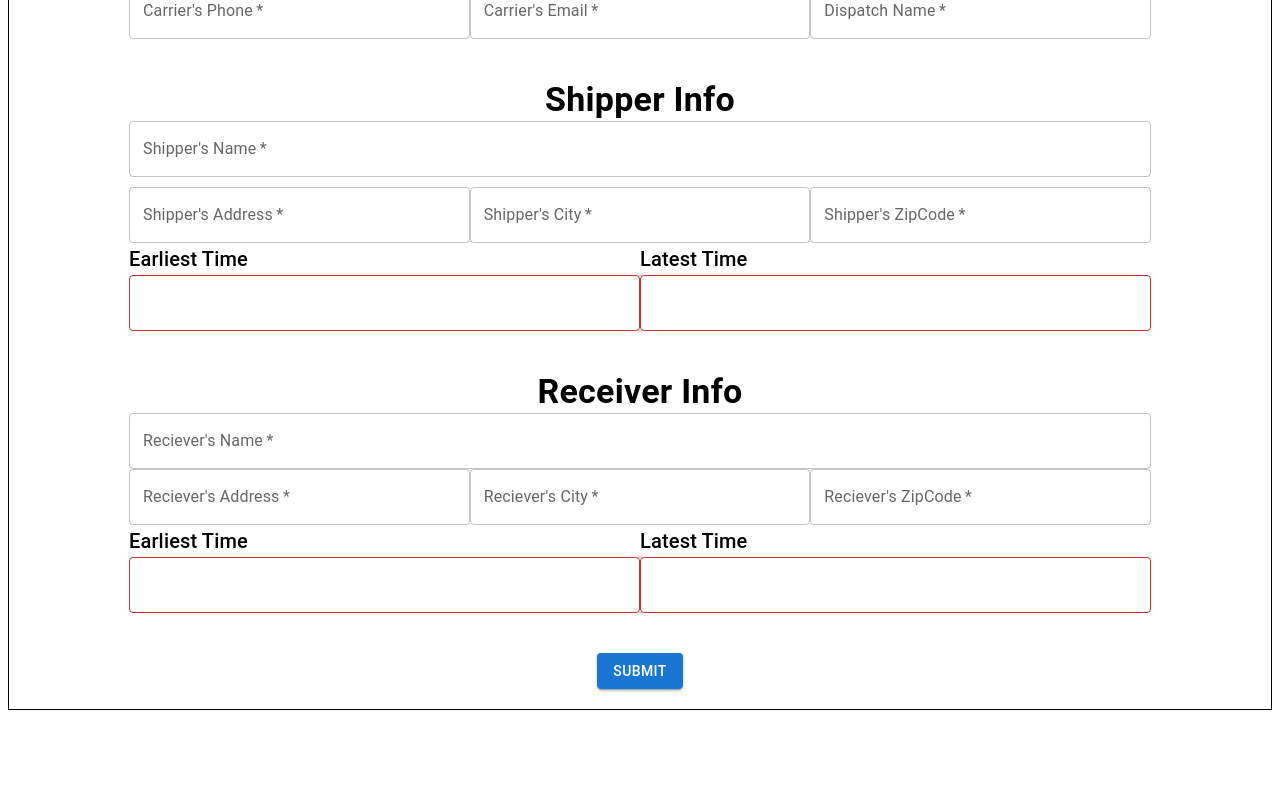
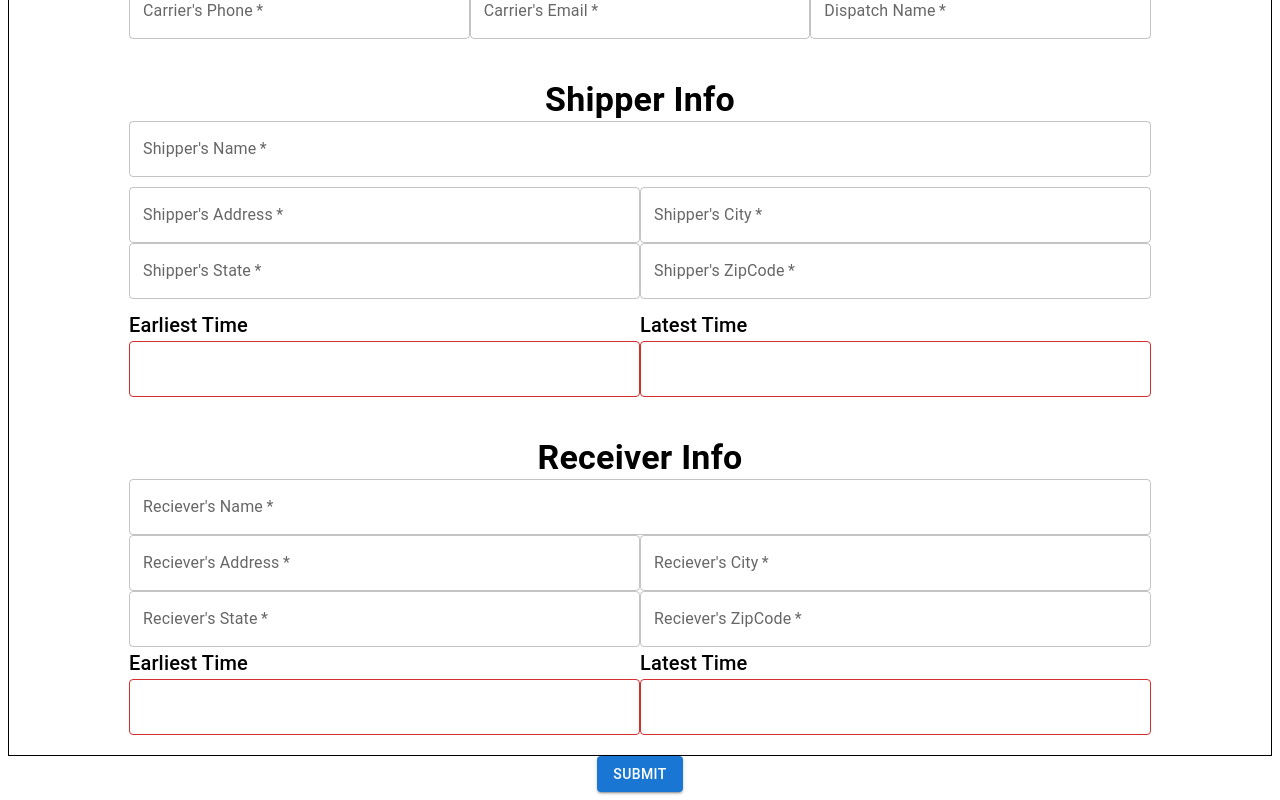
Before and after one commit to TatulMesropyan/Punchin-System-Front, a React (Create React App) app: page / in a window 1280 px wide. Shown: the part 663-1463 px from the top of the page. Before the commit the page ends 1381 px from the top, so only its background shows below. Built offline with nearby package versions, Linux system fonts and the light colour scheme.

Commit message:
Add functionality for all data and make it possible to pass to ratecon also feature routes

```diff
--- a/package.json
+++ b/package.json
@@ -15,6 +15,7 @@
     "mongoose": "^6.2.10",
     "react": "^18.0.0",
     "react-dom": "^18.0.0",
+    "react-router-dom": "^6.3.0",
     "react-scripts": "5.0.0",
     "react-select": "^5.2.2",
     "web-vitals": "^2.1.4"
--- a/src/App.js
+++ b/src/App.js
@@ -1,20 +1,31 @@
 import './App.css';
 import React from 'react';
 import {PunchinPage} from "./PunchinPage/PunchinPage";
-import {Box} from "@mui/material";
+import {useState} from "react";
+import {BrowserRouter, Routes, Route} from "react-router-dom";
+import {Box, Button, Grid} from "@mui/material";
 import RateCon from './RateconTemplate/RateCon'
+
 function App() {
-    const headerData = {
-        brokerName:'',
-        brokerPhone:'',
-        brokerEmail:'',
+    const [data, setData] = useState({})
+    const handleAllData = () => {
+        console.log(data)
+        localStorage.setItem("DATA", {data})
     }
-  return (
-   <Box>
-       <PunchinPage/>
-       {/*<RateCon headerData={headerData}/>*/}
-   </Box>
-  );
+    return (
+        <BrowserRouter>
+            <Routes>
+                <Route path='/' exact element={<PunchinPage data={data} setData={setData}/>}/>
+                <Route path='/ratecon' exact element={<RateCon data={data} setData={setData}/>}/>
+            </Routes>
+            <Grid xs={12} item textAlign='center'>
+                <Button variant='contained' sx={{textAlign: 'center'}} onClick={handleAllData}>
+                    Submit
+                </Button>
+            </Grid>
+
+        </BrowserRouter>
+    );
 }
 
 export default App;
--- a/src/PunchinPage/BrokerPunchin.jsx
+++ b/src/PunchinPage/BrokerPunchin.jsx
@@ -1,7 +1,8 @@
-import React, {useState} from "react";
+import React, {useState,createContext} from "react";
 import {Grid, TextField, Box, Typography} from "@mui/material";
 
-export const BrokerPunchin = () => {
+export const BrokerPunchin = ({data,setData}) => {
+
     const [brokerData, setBrokerData] = useState({
         dispatchName: "",
         phone: "",
@@ -13,7 +14,8 @@ export const BrokerPunchin = () => {
         setBrokerData({
             ...brokerData,
             [name]: value,
-        });
+        })
+        setData({...data,brokerData});
     };
     return (
         <Box paddingTop='20px' paddingBottom='20px'>
--- a/src/PunchinPage/CarrierPunchin.jsx
+++ b/src/PunchinPage/CarrierPunchin.jsx
@@ -1,7 +1,7 @@
 import React, {useState} from "react";
 import {Grid, TextField, Typography, Box} from "@mui/material";
 
-export const CarrierPunchin = () => {
+export const CarrierPunchin = ({data,setData}) => {
 
     const [carrierData, setCarrierData] = useState({
         companyName: "",
@@ -16,6 +16,7 @@ export const CarrierPunchin = () => {
             ...carrierData,
             [name]: value,
         });
+        setData({...data,carrierData})
     };
     return (
         <Box>
--- a/src/PunchinPage/PunchinPage.jsx
+++ b/src/PunchinPage/PunchinPage.jsx
@@ -7,39 +7,32 @@ import {ReceiverPunchin} from "./ReceiverPunchin";
 import {Box, Button, Grid} from "@mui/material";
 
 
-export const PunchinPage = () => {
+export const PunchinPage = ({data,setData}) => {
     return (
         <Box sx={{paddingRight: '100px', paddingLeft: '100px', border: '1px solid black', minHeight: '1000px'}}>
             <Grid xs={12} container padding='20px'>
                 <Grid xs={12} item>
-                    <MainPunchin/>
+                    <MainPunchin data={data}  setData={setData}/>
                 </Grid>
             </Grid>
             <Grid xs={12} container padding='20px'>
                 <Grid xs={12} item>
-                    <BrokerPunchin/>
+                    <BrokerPunchin data={data}  setData={setData}/>
                 </Grid>
             </Grid>
             <Grid xs={12} container padding='20px'>
                 <Grid xs={12} item>
-                    <CarrierPunchin/>
+                    <CarrierPunchin data={data}  setData={setData}/>
                 </Grid>
             </Grid>
             <Grid xs={12} container padding='20px'>
                 <Grid xs={12} item>
-                    <ShipperPunchin/>
+                    <ShipperPunchin data={data}  setData={setData}/>
                 </Grid>
             </Grid>
             <Grid xs={12} container padding='20px'>
                 <Grid xs={12} item>
-                    <ReceiverPunchin/>
-                </Grid>
-            </Grid>
-            <Grid xs={12} container padding='20px'>
-                <Grid xs={12} item textAlign='center'>
-                    <Button variant='contained'>
-                        Submit
-                    </Button>
+                    <ReceiverPunchin data={data}  setData={setData}/>
                 </Grid>
             </Grid>
         </Box>
--- a/src/PunchinPage/ReceiverPunchin.jsx
+++ b/src/PunchinPage/ReceiverPunchin.jsx
@@ -4,7 +4,7 @@ import {AdapterDateFns} from "@mui/x-date-pickers/AdapterDateFns";
 import {LocalizationProvider} from "@mui/x-date-pickers/LocalizationProvider";
 import {DateTimePicker} from "@mui/x-date-pickers/DateTimePicker";
 
-export const ReceiverPunchin = () => {
+export const ReceiverPunchin = ({data,setData}) => {
     const [receiverEarlyDate, setReceivEarlyDate] = useState("")
     const [receiverLateDate, setReceiverLateDate] = useState("")
 
@@ -17,6 +17,7 @@ export const ReceiverPunchin = () => {
         setReceiverData({
             ...receiverData, [name]: value,
         });
+        setData({...data,receiverData})
     };
     return (
         <Box>
@@ -39,7 +40,7 @@ export const ReceiverPunchin = () => {
                 </Grid>
             </Grid>
             <Grid xs={12} container>
-                <Grid xs={4} item>
+                <Grid xs={6} item>
                     <TextField
                         label="Reciever's Address"
                         required
@@ -49,7 +50,7 @@ export const ReceiverPunchin = () => {
                         onChange={handleReceiverChange}
                     />
                 </Grid>
-                <Grid xs={4} item>
+                <Grid xs={6} item>
                     <TextField
                         label="Reciever's City"
                         required
@@ -59,7 +60,18 @@ export const ReceiverPunchin = () => {
                         onChange={handleReceiverChange}
                     />
                 </Grid>
-                <Grid xs={4} item>
+                <Grid xs={12} container>
+                    <Grid xs={6} item>
+                        <TextField
+                            label="Reciever's State"
+                            required
+                            fullWidth
+                            name="state"
+                            value={receiverData.state}
+                            onChange={handleReceiverChange}
+                        />
+                    </Grid>
+                <Grid xs={6} item>
                     <TextField
                         label="Reciever's ZipCode"
                         required
@@ -68,6 +80,7 @@ export const ReceiverPunchin = () => {
                         value={receiverData.zipcode}
                         onChange={handleReceiverChange}
                     />
+                </Grid>
                 </Grid>
             </Grid>
             <Grid xs={12} container>
--- a/src/PunchinPage/ShipperPunchin.jsx
+++ b/src/PunchinPage/ShipperPunchin.jsx
@@ -4,7 +4,7 @@ import {AdapterDateFns} from "@mui/x-date-pickers/AdapterDateFns";
 import {DateTimePicker} from "@mui/x-date-pickers/DateTimePicker";
 import {LocalizationProvider} from "@mui/x-date-pickers/LocalizationProvider";
 
-export const ShipperPunchin = () => {
+export const ShipperPunchin = ({data, setData}) => {
     const [shipperEarlyDate, setShipperEarlyDate] = useState("");
     const [shipperLateDate, setShipperLateDate] = useState("");
 
@@ -22,6 +22,7 @@ export const ShipperPunchin = () => {
             ...shipperData,
             [name]: value,
         })
+        setData({...data, shipperData})
     };
     return (
         <Box>
@@ -47,7 +48,7 @@ export const ShipperPunchin = () => {
                 </Grid>
             </Grid>
             <Grid xs={12} container>
-                <Grid xs={4} item>
+                <Grid xs={6} item>
                     <TextField
                         label="Shipper's Address"
                         required
@@ -58,7 +59,7 @@ export const ShipperPunchin = () => {
                         onChange={handleShipperChange}
                     />
                 </Grid>
-                <Grid xs={4} item>
+                <Grid xs={6} item>
                     <TextField
                         label="Shipper's City"
                         required
@@ -68,7 +69,19 @@ export const ShipperPunchin = () => {
                         onChange={handleShipperChange}
                     />
                 </Grid>
-                <Grid xs={4} item>
+                <Grid xs={12} container>
+                    <Grid xs={6} item>
+                        <TextField
+                            label="Shipper's State"
+                            required
+                            fullWidth
+                            sx={{paddingBottom: '10px'}}
+                            name="state"
+                            value={shipperData.state}
+                            onChange={handleShipperChange}
+                        />
+                    </Grid>
+                    <Grid xs={6} item>
                         <TextField
                             label="Shipper's ZipCode"
                             required
@@ -77,6 +90,7 @@ export const ShipperPunchin = () => {
                             value={shipperData.zipcode}
                             onChange={handleShipperChange}
                         />
+                    </Grid>
                 </Grid>
             </Grid>
             <Grid xs={12} container>
```
Also changed, not shown: src/PunchinPage/MainPunchin.jsx (+32 -15 lines), src/index.js (line endings or trailing spaces), 2 other files (tests, documents, lock files or other folders). Lines whose indentation alone changed are shown as unchanged.
